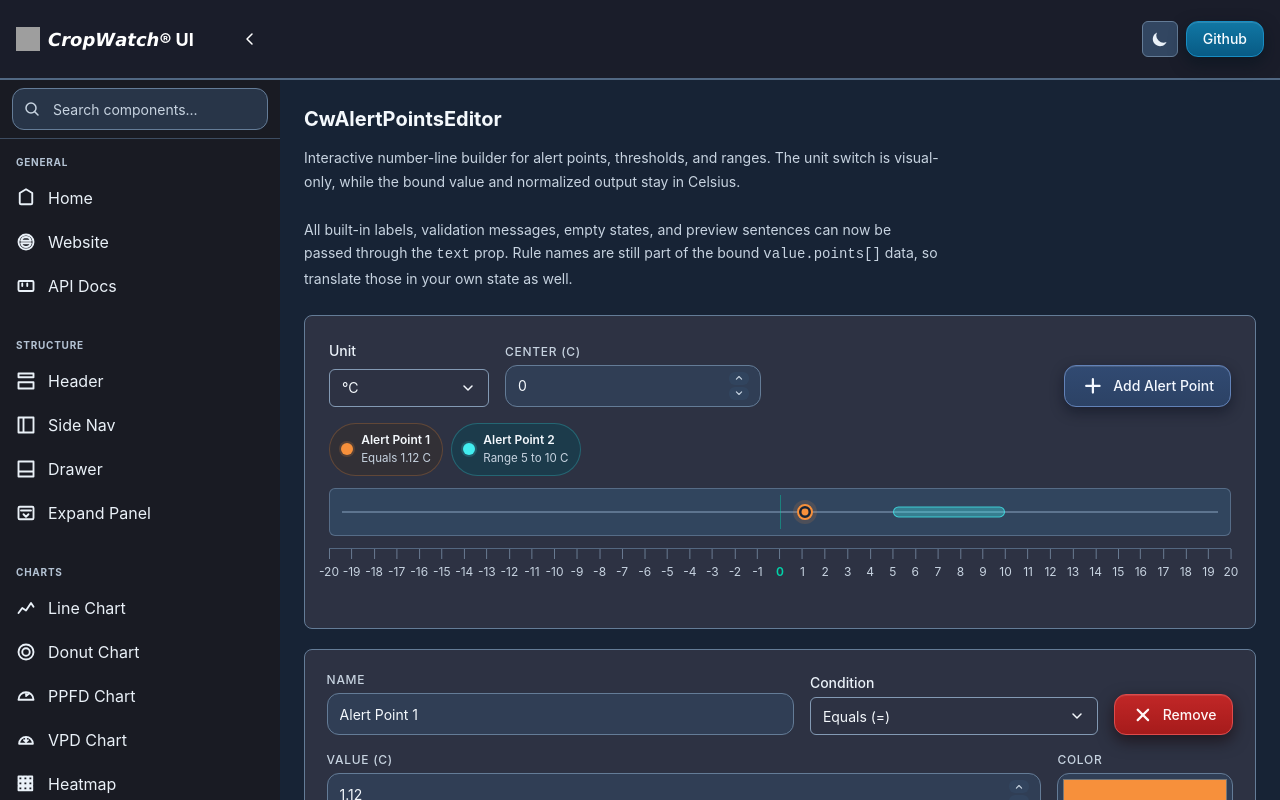
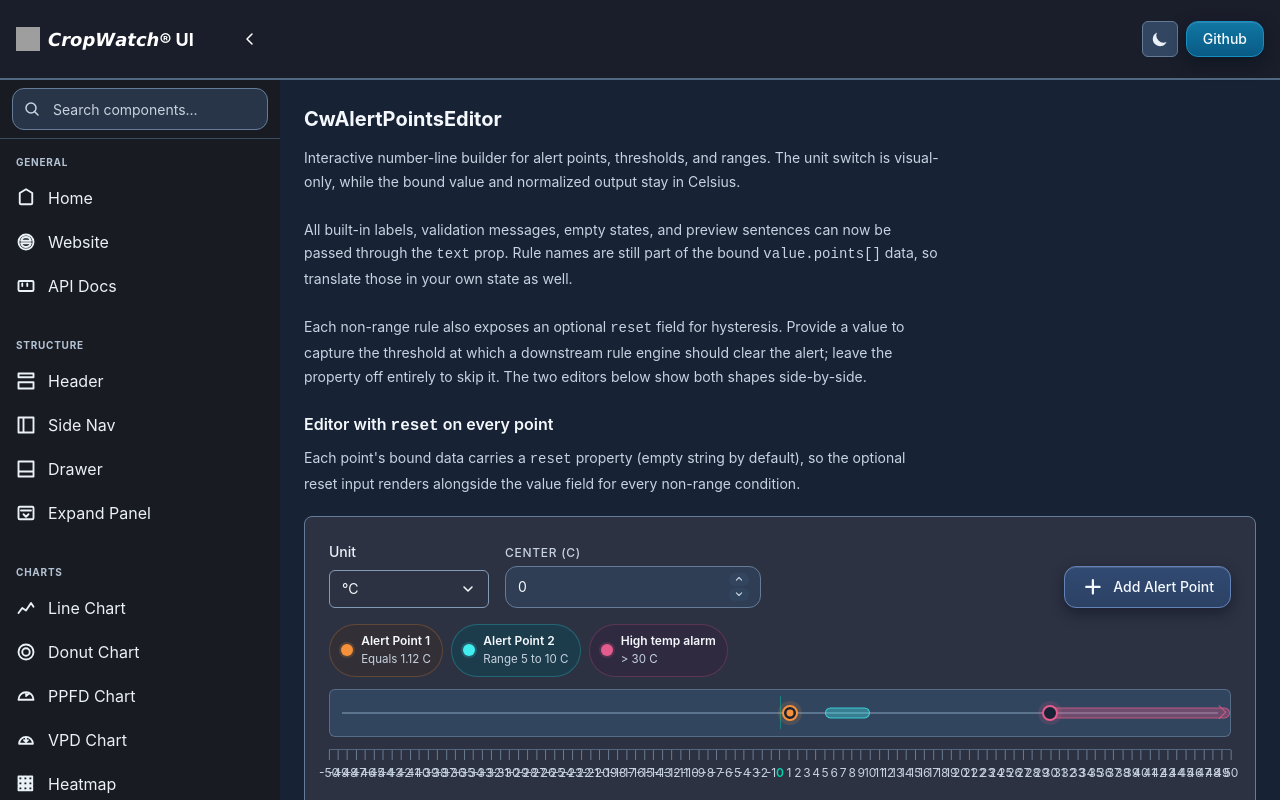
Before and after one commit to CropWatchDevelopment/CWUI, a SvelteKit app: page /demo/alert-points in a window 1280 px wide. Built offline with nearby package versions, Linux system fonts and the light colour scheme; grey boxes are pictures that could not be loaded.

Commit message:
chore: release v0.1.88

```diff
--- a/package.json
+++ b/package.json
@@ -1,6 +1,6 @@
 {
 	"name": "@cropwatchdevelopment/cwui",
-	"version": "0.1.87",
+	"version": "0.1.88",
 	"repository": {
 		"type": "git",
 		"url": "git+https://github.com/CropWatchDevelopment/CWUI.git"
--- a/src/lib/components/CwAlertPointsEditor.svelte
+++ b/src/lib/components/CwAlertPointsEditor.svelte
@@ -24,9 +24,11 @@
 		numericValue: number | null;
 		numericMin: number | null;
 		numericMax: number | null;
+		numericReset: number | null;
 		valueError?: string;
 		minError?: string;
 		maxError?: string;
+		resetError?: string;
 		overlapError?: string;
 	}
 
@@ -45,7 +47,7 @@
 		endInclusive: boolean;
 	}
 
-	type PointNumericField = "value" | "min" | "max";
+	type PointNumericField = "value" | "min" | "max" | "reset";
 
 	const STORAGE_UNIT: CwAlertPointUnit = "C";
 	const CENTER_DRAFT_KEY = "center";
@@ -70,6 +72,7 @@
 		valueFieldLabel: "Value",
 		minValueFieldLabel: "Min Value",
 		maxValueFieldLabel: "Max Value",
+		resetFieldLabel: "Reset",
 		colorFieldLabel: "Color",
 		addAlertPointButton: "Add Alert Point",
 		removePointButton: "Remove",
@@ -140,6 +143,9 @@
 	let pointSeed = $state(Math.max(value.points.length, 1));
 	let numericDrafts = $state<Record<string, string>>({});
 	let suppressIncomingNormalization = false;
+	let lastKnownResetShape = $state(
+		value.points.some((point) => point.reset !== undefined),
+	);
 	const unitOptions = $derived.by(() => [
 		{ label: text.unitCelsiusLabel, value: "C" },
 		{ label: text.unitFahrenheitLabel, value: "F" },
@@ -166,7 +172,7 @@
 	}
 
 	function createPoint(index: number, center = "0"): CwAlertPointRule {
-		return {
+		const point: CwAlertPointRule = {
 			id: nextPointId(),
 			name: text.defaultPointName(index),
 			color: colorPalette[(index - 1) % colorPalette.length],
@@ -175,6 +181,12 @@
 			min: "",
 			max: "",
 		};
+
+		if (lastKnownResetShape) {
+			point.reset = "";
+		}
+
+		return point;
 	}
 
 	function parseNumericInput(raw: string): number | null {
@@ -190,6 +202,15 @@
 			return text.requiredFieldError(label);
 		}
 
+		return parseNumericInput(raw) === null
+			? text.invalidNumberError
+			: undefined;
+	}
+
+	function getOptionalNumberError(
+		raw: string | undefined,
+	): string | undefined {
+		if (!raw || !raw.trim()) return undefined;
 		return parseNumericInput(raw) === null
 			? text.invalidNumberError
 			: undefined;
@@ -257,7 +278,8 @@
 			center: nextValue.center.trim()
 				? convertDisplayToStorage(nextValue.center, sourceUnit)
 				: "",
-			points: nextValue.points.map((point) => ({
+			points: nextValue.points.map((point) => {
+				const next: CwAlertPointRule = {
 					...point,
 					value: point.value.trim()
 						? convertDisplayToStorage(point.value, sourceUnit)
@@ -268,7 +290,16 @@
 					max: point.max.trim()
 						? convertDisplayToStorage(point.max, sourceUnit)
 						: "",
-			})),
+				};
+
+				if (point.reset !== undefined) {
+					next.reset = point.reset.trim()
+						? convertDisplayToStorage(point.reset, sourceUnit)
+						: "";
+				}
+
+				return next;
+			}),
 		};
 	}
 
@@ -323,6 +354,9 @@
 		const numericValue = parseNumericInput(point.value);
 		const numericMin = parseNumericInput(point.min);
 		const numericMax = parseNumericInput(point.max);
+		const numericReset =
+			point.reset === undefined ? null : parseNumericInput(point.reset);
+		const resetError = getOptionalNumberError(point.reset);
 
 		if (point.condition === "range") {
 			return {
@@ -330,8 +364,10 @@
 				numericValue,
 				numericMin,
 				numericMax,
+				numericReset,
 				minError: getNumberError(point.min, text.minValueFieldLabel),
 				maxError: getNumberError(point.max, text.maxValueFieldLabel),
+				resetError,
 			};
 		}
 
@@ -340,7 +376,9 @@
 			numericValue,
 			numericMin,
 			numericMax,
+			numericReset,
 			valueError: getNumberError(point.value, text.valueFieldLabel),
+			resetError,
 		};
 	}
 
@@ -789,6 +827,13 @@
 		});
 	});
 
+	$effect(() => {
+		if (value.points.length === 0) return;
+		lastKnownResetShape = value.points.some(
+			(point) => point.reset !== undefined,
+		);
+	});
+
 	const centerDisplayValue = $derived.by(() =>
 		getDisplayInputValue(value.center, CENTER_DRAFT_KEY),
 	);
@@ -798,8 +843,16 @@
 
 	const centerNumber = $derived(parseNumericInput(centerDisplayValue) ?? 0);
 	const visualPoints = $derived.by(() => {
-		const normalizedPoints = value.points.map((point) =>
-			normalizePoint({
+		const normalizedPoints = value.points.map((point) => {
+			const resetDisplay =
+				point.reset === undefined
+					? undefined
+					: getDisplayInputValue(
+							point.reset,
+							getPointDraftKey(point.id, "reset"),
+						);
+
+			return normalizePoint({
 				...point,
 				value: getDisplayInputValue(
 					point.value,
@@ -813,8 +866,9 @@
 					point.max,
 					getPointDraftKey(point.id, "max"),
 				),
-			}),
-		);
+				reset: resetDisplay,
+			});
+		});
 		const overlapErrors = buildOverlapErrors(normalizedPoints);
 
 		return normalizedPoints.map((point) => ({
@@ -1081,6 +1135,8 @@
 						class="cw-alert-points__values"
 						class:cw-alert-points__values--range={point.condition ===
 							"range"}
+						class:cw-alert-points__values--with-reset={point.condition !==
+							"range" && point.reset !== undefined}
 					>
 						{#if point.condition === "range"}
 							<CwInput
@@ -1138,6 +1194,26 @@
 										getPointDraftKey(point.id, "value"),
 									)}
 							/>
+							{#if point.reset !== undefined}
+								<CwInput
+									label={getLabelWithUnit(text.resetFieldLabel)}
+									type="numeric"
+									value={point.reset}
+									error={point.resetError}
+									oninput={(event) =>
+										updatePointFromDisplay(
+											point.id,
+											"reset",
+											(
+												event.currentTarget as HTMLInputElement
+											).value,
+										)}
+									onblur={() =>
+										maybeClearDraft(
+											getPointDraftKey(point.id, "reset"),
+										)}
+								/>
+							{/if}
 						{/if}
 
 						<div class="cw-alert-points__color-stack">
@@ -1513,7 +1589,8 @@
 		align-items: end;
 	}
 
-	.cw-alert-points__values--range {
+	.cw-alert-points__values--range,
+	.cw-alert-points__values--with-reset {
 		grid-template-columns: minmax(12rem, 1fr) minmax(12rem, 1fr) minmax(
 				9rem,
 				11rem
--- a/src/routes/demo/_components/demoPageDocs.ts
+++ b/src/routes/demo/_components/demoPageDocs.ts
@@ -3422,6 +3422,11 @@ export const demoRouteDocs: Record<string, DemoRouteDocs> = {
 				title: 'Use the condition dropdown to decide the shape',
 				description:
 					'`equals` draws a single point, `range` requires both `min` and `max`, and the less-than/greater-than variants render one-sided ranges.'
+			},
+			{
+				title: 'Add an optional reset for hysteresis-aware rules',
+				description:
+					'Every non-range condition exposes an optional `reset` input alongside the threshold value. Capture it in your bound state to feed downstream alarm logic — leaving it blank or omitting the property keeps backward-compatible payloads.'
 			},
 				{
 					title: 'Normalize before you submit',
@@ -3465,7 +3470,7 @@ export const demoRouteDocs: Record<string, DemoRouteDocs> = {
 				name: 'value.points',
 				type: 'CwAlertPointRule[]',
 				description:
-					'Editable list of alert rules. Each rule includes `id`, `name`, `color`, `condition`, `value`, `min`, and `max`.'
+					'Editable list of alert rules. Each rule includes `id`, `name`, `color`, `condition`, `value`, `min`, `max`, and an optional `reset`.'
 			},
 			{
 				name: 'point.condition',
@@ -3476,6 +3481,12 @@ export const demoRouteDocs: Record<string, DemoRouteDocs> = {
 				name: 'point.color',
 				type: 'string',
 				description: 'Hex colour used for the point or range and preserved in the bound output object.'
+			},
+			{
+				name: 'point.reset',
+				type: 'string (optional)',
+				description:
+					'Optional hysteresis threshold for downstream rule engines. Stored in Celsius like the other numeric fields, validated only when present, and shown as an extra input on every non-range condition. Omit the field entirely on rules that do not need it — the editor will not add it.'
 			},
 			{
 				name: 'onchange',
@@ -3500,6 +3511,34 @@ export const demoRouteDocs: Record<string, DemoRouteDocs> = {
 \t\tunit: 'C',
 \t\tcenter: '0',
 \t\tpoints: []
+\t});
+</script>
+
+<CwAlertPointsEditor bind:value={alertPoints} />`
+			},
+			{
+				title: 'Capture a hysteresis reset on a rule',
+				description:
+					'`reset` is optional, so existing payloads keep working. Add it to any non-range rule to record the value at which a downstream alarm engine should clear the alert.',
+				code: `<script lang="ts">
+\timport { CwAlertPointsEditor } from '@cropwatchdevelopment/cwui';
+\timport type { CwAlertPointsValue } from '@cropwatchdevelopment/cwui';
+
+\tlet alertPoints = $state<CwAlertPointsValue>({
+\t\tunit: 'C',
+\t\tcenter: '0',
+\t\tpoints: [
+\t\t\t{
+\t\t\t\tid: 'high-temp',
+\t\t\t\tname: 'High temp alarm',
+\t\t\t\tcolor: '#e35c8d',
+\t\t\t\tcondition: 'greaterThan',
+\t\t\t\tvalue: '30',
+\t\t\t\tmin: '',
+\t\t\t\tmax: '',
+\t\t\t\treset: '25'  // alert clears once the value drops back below 25 °C
+\t\t\t}
+\t\t]
 \t});
 </script>
 
@@ -3566,7 +3605,8 @@ export const demoRouteDocs: Record<string, DemoRouteDocs> = {
 			},
 				{
 					title: 'Normalize before API submit',
-					description: 'Convert the Celsius-backed string fields into numbers once the user is done building the rule set.',
+					description:
+						'Convert the Celsius-backed string fields into numbers once the user is done building the rule set. Forward `reset` only when the user supplied it.',
 					code: `<script lang="ts">
 \tlet alertPoints = $state({
 \t\tunit: 'C',
@@ -3579,7 +3619,8 @@ export const demoRouteDocs: Record<string, DemoRouteDocs> = {
 \t\t\t\tcondition: 'lessThanOrEqual',
 \t\t\t\tvalue: '-2',
 \t\t\t\tmin: '',
-\t\t\t\tmax: ''
+\t\t\t\tmax: '',
+\t\t\t\treset: '0'
 \t\t\t}
 \t\t]
 \t});
@@ -3593,11 +3634,15 @@ export const demoRouteDocs: Record<string, DemoRouteDocs> = {
 
 \tconst normalized = $derived({
 \t\tcenter: toNumber(alertPoints.center) ?? 0,
-\t\tpoints: alertPoints.points.map((point) =>
-\t\t\tpoint.condition === 'range'
+\t\tpoints: alertPoints.points.map((point) => {
+\t\t\tconst base = point.condition === 'range'
 \t\t\t\t? { ...point, min: toNumber(point.min), max: toNumber(point.max) }
-\t\t\t\t: { ...point, value: toNumber(point.value) }
-\t\t)
+\t\t\t\t: { ...point, value: toNumber(point.value) };
+
+\t\t\treturn point.reset === undefined
+\t\t\t\t? base
+\t\t\t\t: { ...base, reset: toNumber(point.reset) };
+\t\t})
 \t});
 </script>`
 			}
--- a/src/routes/demo/alert-points/+page.svelte
+++ b/src/routes/demo/alert-points/+page.svelte
@@ -11,6 +11,7 @@
 		value?: number | null;
 		min?: number | null;
 		max?: number | null;
+		reset?: number | null;
 	}
 
 	function parseNumericInput(raw: string): number | null {
@@ -28,12 +29,16 @@
 		return {
 			center: parseNumericInput(value.center) ?? 0,
 			points: value.points.map((point) => {
-				const base = {
+				const base: NormalizedAlertPoint = {
 					id: point.id,
 					name: point.name,
 					color: point.color,
 					condition: point.condition
 				};
+
+				if (point.reset !== undefined) {
+					base.reset = parseNumericInput(point.reset);
+				}
 
 				if (point.condition === 'range') {
 					return {
@@ -51,12 +56,49 @@
 		};
 	}
 
-	let alertPoints = $state<CwAlertPointsValue>({
+	let alertPointsWithReset = $state<CwAlertPointsValue>({
 		unit: 'C',
 		center: '0',
 		points: [
 			{
-				id: 'alert-demo-1',
+				id: 'with-reset-1',
+				name: 'Alert Point 1',
+				color: '#f7903b',
+				condition: 'equals',
+				value: '1.12',
+				min: '',
+				max: '',
+				reset: ''
+			},
+			{
+				id: 'with-reset-2',
+				name: 'Alert Point 2',
+				color: '#42edf0',
+				condition: 'range',
+				value: '',
+				min: '5',
+				max: '10',
+				reset: ''
+			},
+			{
+				id: 'with-reset-3',
+				name: 'High temp alarm',
+				color: '#e35c8d',
+				condition: 'greaterThan',
+				value: '30',
+				min: '',
+				max: '',
+				reset: '25'
+			}
+		]
+	});
+
+	let alertPointsWithoutReset = $state<CwAlertPointsValue>({
+		unit: 'C',
+		center: '0',
+		points: [
+			{
+				id: 'no-reset-1',
 				name: 'Alert Point 1',
 				color: '#f7903b',
 				condition: 'equals',
@@ -65,19 +107,32 @@
 				max: ''
 			},
 			{
-				id: 'alert-demo-2',
+				id: 'no-reset-2',
 				name: 'Alert Point 2',
 				color: '#42edf0',
 				condition: 'range',
 				value: '',
 				min: '5',
 				max: '10'
+			},
+			{
+				id: 'no-reset-3',
+				name: 'High temp alarm',
+				color: '#e35c8d',
+				condition: 'greaterThan',
+				value: '30',
+				min: '',
+				max: ''
 			}
 		]
 	});
 
-	const normalizedOutput = $derived.by(() => normalizeAlertPoints(alertPoints));
-	const outputJson = $derived.by(() => JSON.stringify(normalizedOutput, null, 2));
+	const normalizedWithReset = $derived.by(() => normalizeAlertPoints(alertPointsWithReset));
+	const normalizedWithoutReset = $derived.by(() => normalizeAlertPoints(alertPointsWithoutReset));
+	const outputJsonWithReset = $derived.by(() => JSON.stringify(normalizedWithReset, null, 2));
+	const outputJsonWithoutReset = $derived.by(() =>
+		JSON.stringify(normalizedWithoutReset, null, 2)
+	);
 	const SCRIPT_CLOSE = '</' + 'script>';
 
 	const componentExample = `<script lang="ts">
@@ -88,6 +143,32 @@
 \t\tunit: 'C',
 \t\tcenter: '0',
 \t\tpoints: []
+\t});
+${SCRIPT_CLOSE}
+
+<CwAlertPointsEditor bind:value={alertPoints} />`;
+
+	const resetExample = `<script lang="ts">
+\timport { CwAlertPointsEditor } from '@cropwatchdevelopment/cwui';
+\timport type { CwAlertPointsValue } from '@cropwatchdevelopment/cwui';
+
+\t// 'reset' is optional — provide it to capture a hysteresis threshold
+\t// for downstream rule evaluation. Existing rules without 'reset' still work.
+\tlet alertPoints = $state<CwAlertPointsValue>({
+\t\tunit: 'C',
+\t\tcenter: '0',
+\t\tpoints: [
+\t\t\t{
+\t\t\t\tid: 'high-temp',
+\t\t\t\tname: 'High temp alarm',
+\t\t\t\tcolor: '#e35c8d',
+\t\t\t\tcondition: 'greaterThan',
+\t\t\t\tvalue: '30',
+\t\t\t\tmin: '',
+\t\t\t\tmax: '',
+\t\t\t\treset: '25'  // alert clears after value drops back below 25 °C
+\t\t\t}
+\t\t]
 \t});
 ${SCRIPT_CLOSE}
 
@@ -165,9 +246,24 @@ ${SCRIPT_CLOSE}
 <p class="demo-desc">
 	All built-in labels, validation messages, empty states, and preview sentences can now be passed through the <code>text</code> prop. Rule names are still part of the bound <code>value.points[]</code> data, so translate those in your own state as well.
 </p>
+<p class="demo-desc">
+	Each non-range rule also exposes an optional <code>reset</code> field for hysteresis. Provide a value to capture the threshold at which a downstream rule engine should clear the alert; leave the property off entirely to skip it. The two editors below show both shapes side-by-side.
+</p>
 
 <section class="demo-section">
-	<CwAlertPointsEditor bind:value={alertPoints} tickCount={1} />
+	<h3 class="demo-subhead">Editor with <code>reset</code> on every point</h3>
+	<p class="demo-desc">
+		Each point's bound data carries a <code>reset</code> property (empty string by default), so the optional reset input renders alongside the value field for every non-range condition.
+	</p>
+	<CwAlertPointsEditor bind:value={alertPointsWithReset} tickCount={1} />
+</section>
+
+<section class="demo-section">
+	<h3 class="demo-subhead">Editor without <code>reset</code> on any point</h3>
+	<p class="demo-desc">
+		The same starting points, but with the <code>reset</code> property omitted. The editor hides the reset input entirely — the existing API stays unchanged.
+	</p>
+	<CwAlertPointsEditor bind:value={alertPointsWithoutReset} tickCount={1} />
 </section>
 
 <section class="demo-grid">
@@ -175,13 +271,27 @@ ${SCRIPT_CLOSE}
 		<article class="demo-panel__content">
 			<div class="demo-panel__head">
 				<div>
-					<p class="demo-panel__eyebrow">Reactive output</p>
+					<p class="demo-panel__eyebrow">Reactive output — with reset</p>
 					<h3>Normalized object preview</h3>
 				</div>
-				<p>Numeric fields are converted from the editable strings into Celsius numbers or <code>null</code>.</p>
+				<p>The <code>reset</code> field is forwarded as a Celsius number (or <code>null</code> when blank).</p>
 			</div>
 
-			<pre class="demo-code"><code>{outputJson}</code></pre>
+			<pre class="demo-code"><code>{outputJsonWithReset}</code></pre>
+		</article>
+	</CwCard>
+
+	<CwCard class="demo-panel" padded={false}>
+		<article class="demo-panel__content">
+			<div class="demo-panel__head">
+				<div>
+					<p class="demo-panel__eyebrow">Reactive output — no reset</p>
+					<h3>Normalized object preview</h3>
+				</div>
+				<p>No <code>reset</code> field is emitted because the source data never declared one.</p>
+			</div>
+
+			<pre class="demo-code"><code>{outputJsonWithoutReset}</code></pre>
 		</article>
 	</CwCard>
 
@@ -196,6 +306,20 @@ ${SCRIPT_CLOSE}
 			</div>
 
 			<DemoCodeExample code={componentExample} title="CwAlertPointsEditor example" />
+		</article>
+	</CwCard>
+
+	<CwCard class="demo-panel" padded={false}>
+		<article class="demo-panel__content">
+			<div class="demo-panel__head">
+				<div>
+					<p class="demo-panel__eyebrow">Hysteresis</p>
+					<h3>Optional reset value for rules</h3>
+				</div>
+				<p>Add <code>reset</code> on any non-range rule to record the value at which a downstream alarm engine should clear the alert.</p>
+			</div>
+
+			<DemoCodeExample code={resetExample} title="CwAlertPointsEditor reset example" />
 		</article>
 	</CwCard>
 
@@ -223,6 +347,13 @@ ${SCRIPT_CLOSE}
 
 	h3 {
 		margin: 0;
+		font-size: var(--cw-text-base);
+		font-weight: var(--cw-font-semibold);
+		color: var(--cw-text-primary);
+	}
+
+	.demo-subhead {
+		margin: 0 0 var(--cw-space-2);
 		font-size: var(--cw-text-base);
 		font-weight: var(--cw-font-semibold);
 		color: var(--cw-text-primary);
```
Also changed, not shown: src/lib/types/index.ts (+7 -0 lines), 1 other file (tests, documents, lock files or other folders). Lines whose indentation alone changed are shown as unchanged.
